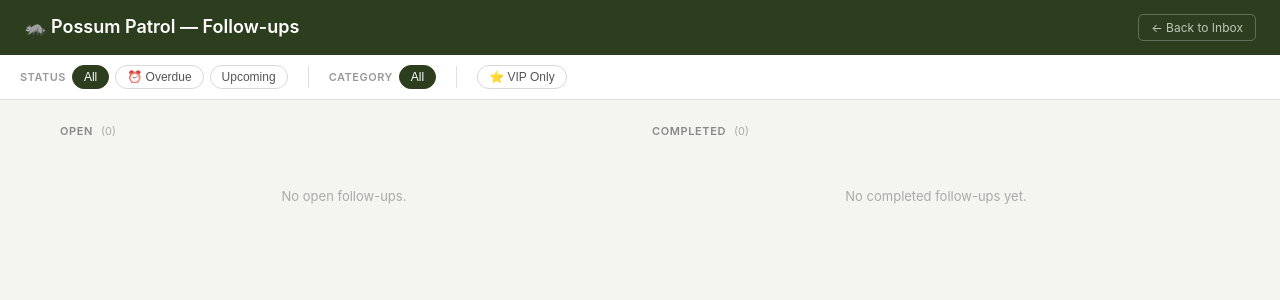
After one commit to vpilly/25MadisonTechnical, a FastAPI app: template templates/followups.html in a window 1280 px wide. The commit adds this page. Shown: the top 300 px of the page. Run offline with FastAPI, Linux system fonts and the light colour scheme; the template is opened without the code that fills it, so the values that code supplies are empty.

Commit message:
Fix issues with Dashboard and build separate view for emails and followups

```diff
--- /dev/null
+++ b/templates/followups.html
@@ -0,0 +1,260 @@
+<!DOCTYPE html>
+<html lang="en">
+<head>
+<meta charset="UTF-8">
+<meta name="viewport" content="width=device-width, initial-scale=1.0">
+<title>Follow-ups — Possum Patrol</title>
+<style>
+* { box-sizing: border-box; margin: 0; padding: 0; }
+body { font-family: -apple-system, BlinkMacSystemFont, 'Segoe UI', Roboto, sans-serif; background: #f4f4f0; color: #222; font-size: 14px; }
+
+.header { background: #2c3e1e; color: #fff; padding: 14px 24px; display: flex; align-items: center; gap: 16px; }
+.header h1 { font-size: 18px; font-weight: 600; }
+.header .meta { font-size: 12px; color: rgba(255,255,255,0.55); margin-top: 2px; }
+.header-actions { margin-left: auto; display: flex; gap: 8px; }
+.header-actions a { color: rgba(255,255,255,0.7); font-size: 12px; text-decoration: none; padding: 5px 12px; border: 1px solid rgba(255,255,255,0.25); border-radius: 5px; }
+.header-actions a:hover { background: rgba(255,255,255,0.1); }
+
+/* ── Filter bar ── */
+.filter-bar { background: #fff; border-bottom: 1px solid #e0e0e0; padding: 10px 20px; display: flex; align-items: center; gap: 20px; flex-wrap: wrap; }
+.filter-group { display: flex; align-items: center; gap: 6px; }
+.filter-label { font-size: 11px; font-weight: 600; text-transform: uppercase; letter-spacing: 0.5px; color: #999; white-space: nowrap; }
+.filter-pill { font-size: 12px; padding: 4px 11px; border-radius: 20px; border: 1px solid #d8d8d8; background: #fff; color: #555; cursor: pointer; white-space: nowrap; transition: all 0.1s; }
+.filter-pill:hover { border-color: #aaa; color: #222; }
+.filter-pill.active { background: #2c3e1e; border-color: #2c3e1e; color: #fff; }
+.filter-pill.active-warn { background: #c0392b; border-color: #c0392b; color: #fff; }
+.filter-divider { width: 1px; height: 22px; background: #e0e0e0; }
+.filter-count { font-size: 11px; color: #aaa; margin-left: auto; white-space: nowrap; }
+
+.main { max-width: 1200px; margin: 0 auto; padding: 24px 20px; }
+.columns { display: grid; grid-template-columns: 1fr 1fr; gap: 24px; align-items: start; }
+
+.section-label { font-size: 11px; font-weight: 600; text-transform: uppercase; letter-spacing: 0.6px; color: #888; margin: 0 0 10px; }
+
+.fu-card { background: #fff; border: 1px solid #e4e4e0; border-radius: 8px; margin-bottom: 8px; padding: 12px 14px; display: flex; align-items: flex-start; gap: 12px; }
+.fu-card.overdue { border-left: 4px solid #c0392b; }
+.fu-card.due-soon { border-left: 4px solid #d35400; }
+.fu-card.upcoming { border-left: 4px solid #2980b9; }
+.fu-card.completed { border-left: 4px solid #27ae60; opacity: 0.7; }
+.fu-card[hidden] { display: none !important; }
+
+.fu-main { flex: 1; }
+.fu-from { font-weight: 600; font-size: 14px; display: flex; align-items: center; gap: 8px; flex-wrap: wrap; }
+.fu-subject { font-size: 12px; color: #777; margin-top: 2px; }
+.fu-desc { font-size: 13px; color: #444; margin-top: 4px; line-height: 1.4; }
+.fu-due { font-size: 12px; font-weight: 600; margin-top: 6px; }
+.fu-due.overdue { color: #c0392b; }
+.fu-due.due-soon { color: #d35400; }
+.fu-due.upcoming { color: #2980b9; }
+.fu-due.completed { color: #27ae60; }
+
+.badge { display: inline-block; font-size: 11px; font-weight: 600; padding: 2px 7px; border-radius: 10px; white-space: nowrap; }
+.badge-EMERGENCY    { background: #fde8e8; color: #c0392b; }
+.badge-COMPLAINT    { background: #fef4e4; color: #d35400; }
+.badge-VIP_COMMERCIAL { background: #fff8e1; color: #b7880a; }
+.badge-QUOTE_REQUEST { background: #e8f4fd; color: #2471a3; }
+.badge-SCHEDULED_SERVICE { background: #eafaf1; color: #1d8348; }
+.badge-VENDOR_OPERATIONAL { background: #f4f6f7; color: #5d6d7e; }
+.badge-COMMUNITY    { background: #fdf2f8; color: #884ea0; }
+.badge-MISC         { background: #f4f6f7; color: #7f8c8d; }
+.badge-SPAM         { background: #f4f6f7; color: #aab7b8; }
+.badge-WEIRD        { background: #f0f3ff; color: #5b6abf; }
+.badge-BLOCKLIST    { background: #f8d7da; color: #721c24; }
+.badge-vip          { background: #fff3cd; color: #856404; }
+
+.fu-actions { display: flex; flex-direction: column; gap: 6px; align-items: flex-end; flex-shrink: 0; }
+.btn { font-size: 12px; padding: 5px 12px; border-radius: 5px; border: 1px solid #d0d0d0; cursor: pointer; background: #fff; color: #333; white-space: nowrap; }
+.btn:hover { background: #f0f0f0; }
+.btn-done { background: #2c3e1e; color: #fff; border-color: #2c3e1e; }
+.btn-done:hover { background: #1a2512; }
+
+.column-header { display: flex; align-items: baseline; gap: 8px; margin-bottom: 10px; }
+.column-header .section-label { margin: 0; }
+.visible-count { font-size: 11px; color: #aaa; }
+
+.empty-state { text-align: center; padding: 40px 20px; color: #aaa; font-size: 13px; }
+.no-results { display: none; text-align: center; padding: 30px 20px; color: #bbb; font-size: 12px; font-style: italic; }
+</style>
+</head>
+<body>
+
+<div class="header">
+  <div>
+    <h1>🦝 Possum Patrol — Follow-ups</h1>
+    <div class="meta">{{ now.strftime('%-I:%M %p · %A, %B %-d') }}</div>
+  </div>
+  <div class="header-actions">
+    <a href="/">← Back to Inbox</a>
+  </div>
+</div>
+
+{% set open_fus = followups | selectattr('status', 'equalto', 'open') | list %}
+{% set done_fus = followups | selectattr('status', 'equalto', 'completed') | list %}
+
+<!-- Filter bar -->
+<div class="filter-bar">
+  <div class="filter-group">
+    <span class="filter-label">Status</span>
+    <button class="filter-pill active" data-filter="timing" data-value="all" onclick="setFilter('timing', 'all', this)">All</button>
+    <button class="filter-pill" data-filter="timing" data-value="overdue" onclick="setFilter('timing', 'overdue', this)">⏰ Overdue</button>
+    <button class="filter-pill" data-filter="timing" data-value="upcoming" onclick="setFilter('timing', 'upcoming', this)">Upcoming</button>
+  </div>
+  <div class="filter-divider"></div>
+  <div class="filter-group">
+    <span class="filter-label">Category</span>
+    {% set categories = [] %}
+    {% for f in followups %}
+      {% if f.category not in categories %}{% set _ = categories.append(f.category) %}{% endif %}
+    {% endfor %}
+    <button class="filter-pill active" data-filter="category" data-value="all" onclick="setFilter('category', 'all', this)">All</button>
+    {% for cat in categories | sort %}
+    <button class="filter-pill" data-filter="category" data-value="{{ cat }}" onclick="setFilter('category', '{{ cat }}', this)">{{ cat.replace('_', ' ') }}</button>
+    {% endfor %}
+  </div>
+  <div class="filter-divider"></div>
+  <div class="filter-group">
+    <button class="filter-pill" id="vip-toggle" onclick="toggleVip(this)">⭐ VIP Only</button>
+  </div>
+  <span class="filter-count" id="filter-count"></span>
+</div>
+
+<div class="main">
+<div class="columns">
+
+  <!-- Open follow-ups -->
+  <div>
+    <div class="column-header">
+      <div class="section-label">Open</div>
+      <span class="visible-count" id="open-count">({{ open_fus | length }})</span>
+    </div>
+    {% if open_fus %}
+      {% for f in open_fus %}
+      {% set is_overdue = f.due_at < now.isoformat() %}
+      <div class="fu-card {% if is_overdue %}overdue{% else %}upcoming{% endif %}"
+           data-timing="{% if is_overdue %}overdue{% else %}upcoming{% endif %}"
+           data-category="{{ f.category }}"
+           data-vip="{{ '1' if f.is_vip else '0' }}"
+           data-col="open">
+        <div class="fu-main">
+          <div class="fu-from">
+            {{ f.from_name }}
+            {% if f.is_vip %}<span class="badge badge-vip">⭐ VIP</span>{% endif %}
+            <span class="badge badge-{{ f.category }}">{{ f.category.replace('_', ' ') }}</span>
+          </div>
+          <div class="fu-subject">{{ f.subject }}</div>
+          <div class="fu-desc">{{ f.description }}</div>
+          <div class="fu-due {% if is_overdue %}overdue{% else %}upcoming{% endif %}">
+            {% if is_overdue %}⏰ Overdue since {{ f.due_at[:10] }}{% else %}Due {{ f.due_at[:10] }}{% endif %}
+          </div>
+        </div>
+        <div class="fu-actions">
+          <form method="post" action="/followup/{{ f.id }}/complete">
+            <button type="submit" class="btn btn-done">✓ Mark Done</button>
+          </form>
+        </div>
+      </div>
+      {% endfor %}
+      <div class="no-results" id="open-no-results">No follow-ups match the current filters.</div>
+    {% else %}
+      <div class="empty-state">No open follow-ups.</div>
+    {% endif %}
+  </div>
+
+  <!-- Completed follow-ups -->
+  <div>
+    <div class="column-header">
+      <div class="section-label">Completed</div>
+      <span class="visible-count" id="done-count">({{ done_fus | length }})</span>
+    </div>
+    {% if done_fus %}
+      {% for f in done_fus %}
+      <div class="fu-card completed"
+           data-timing="completed"
+           data-category="{{ f.category }}"
+           data-vip="{{ '1' if f.is_vip else '0' }}"
+           data-col="done">
+        <div class="fu-main">
+          <div class="fu-from">
+            {{ f.from_name }}
+            {% if f.is_vip %}<span class="badge badge-vip">⭐ VIP</span>{% endif %}
+            <span class="badge badge-{{ f.category }}">{{ f.category.replace('_', ' ') }}</span>
+          </div>
+          <div class="fu-subject">{{ f.subject }}</div>
+          <div class="fu-desc">{{ f.description }}</div>
+          <div class="fu-due completed">
+            ✓ Completed {{ f.completed_at[:10] if f.completed_at else '' }}
+          </div>
+        </div>
+        <div class="fu-actions">
+          <form method="post" action="/followup/{{ f.id }}/reopen">
+            <button type="submit" class="btn">↩ Reopen</button>
+          </form>
+        </div>
+      </div>
+      {% endfor %}
+      <div class="no-results" id="done-no-results">No follow-ups match the current filters.</div>
+    {% else %}
+      <div class="empty-state">No completed follow-ups yet.</div>
+    {% endif %}
+  </div>
+
+</div>{# end columns #}
+</div>
+
+<script>
+const filters = { timing: 'all', category: 'all', vip: false };
+
+function setFilter(type, value, btn) {
+  filters[type] = value;
+  document.querySelectorAll(`[data-filter="${type}"]`).forEach(el => el.classList.remove('active', 'active-warn'));
+  btn.classList.add(value === 'overdue' ? 'active-warn' : 'active');
+  applyFilters();
+}
+
+function toggleVip(btn) {
+  filters.vip = !filters.vip;
+  btn.classList.toggle('active', filters.vip);
+  applyFilters();
+}
+
+function applyFilters() {
+  const cards = document.querySelectorAll('.fu-card');
+  let openVisible = 0, doneVisible = 0;
+
+  cards.forEach(card => {
+    const col = card.dataset.col;
+    const timing = card.dataset.timing;
+    const category = card.dataset.category;
+    const isVip = card.dataset.vip === '1';
+
+    // timing filter only applies to open column (completed cards are always "completed")
+    const timingMatch = filters.timing === 'all' || col === 'done' || timing === filters.timing;
+    const categoryMatch = filters.category === 'all' || category === filters.category;
+    const vipMatch = !filters.vip || isVip;
+
+    const visible = timingMatch && categoryMatch && vipMatch;
+    card.hidden = !visible;
+
+    if (visible) {
+      if (col === 'open') openVisible++;
+      else doneVisible++;
+    }
+  });
+
+  document.getElementById('open-count').textContent = `(${openVisible})`;
+  document.getElementById('done-count').textContent = `(${doneVisible})`;
+
+  const openNoResults = document.getElementById('open-no-results');
+  const doneNoResults = document.getElementById('done-no-results');
+  if (openNoResults) openNoResults.style.display = openVisible === 0 ? 'block' : 'none';
+  if (doneNoResults) doneNoResults.style.display = doneVisible === 0 ? 'block' : 'none';
+
+  const total = openVisible + doneVisible;
+  const totalAll = document.querySelectorAll('.fu-card').length;
+  document.getElementById('filter-count').textContent =
+    total === totalAll ? '' : `${total} of ${totalAll} shown`;
+}
+</script>
+
+</body>
+</html>
```
Also changed, not shown: src/dashboard.py (+61 -5 lines), src/database.py (+39 -0 lines), templates/dashboard.html (+6 -2 lines), templates/dismissed.html (added, +89 -0 lines), templates/done.html (added, +89 -0 lines).
